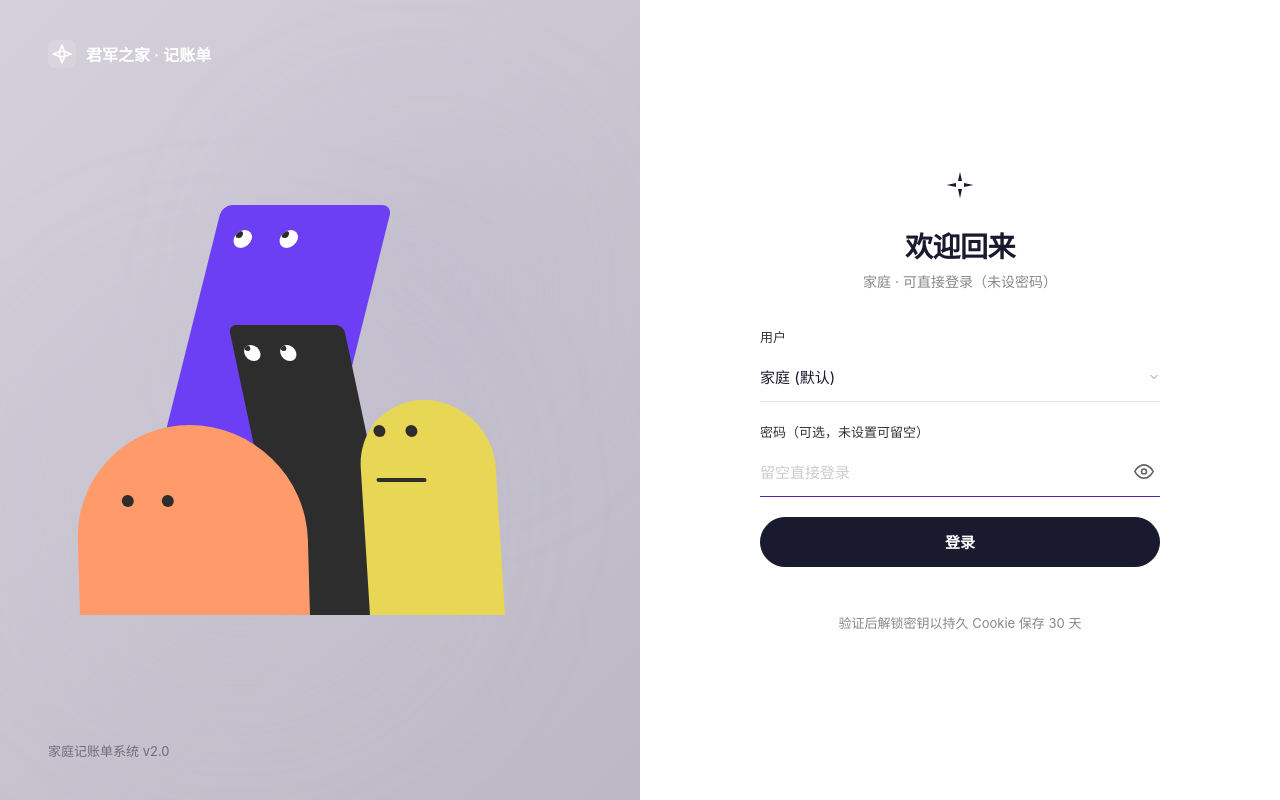
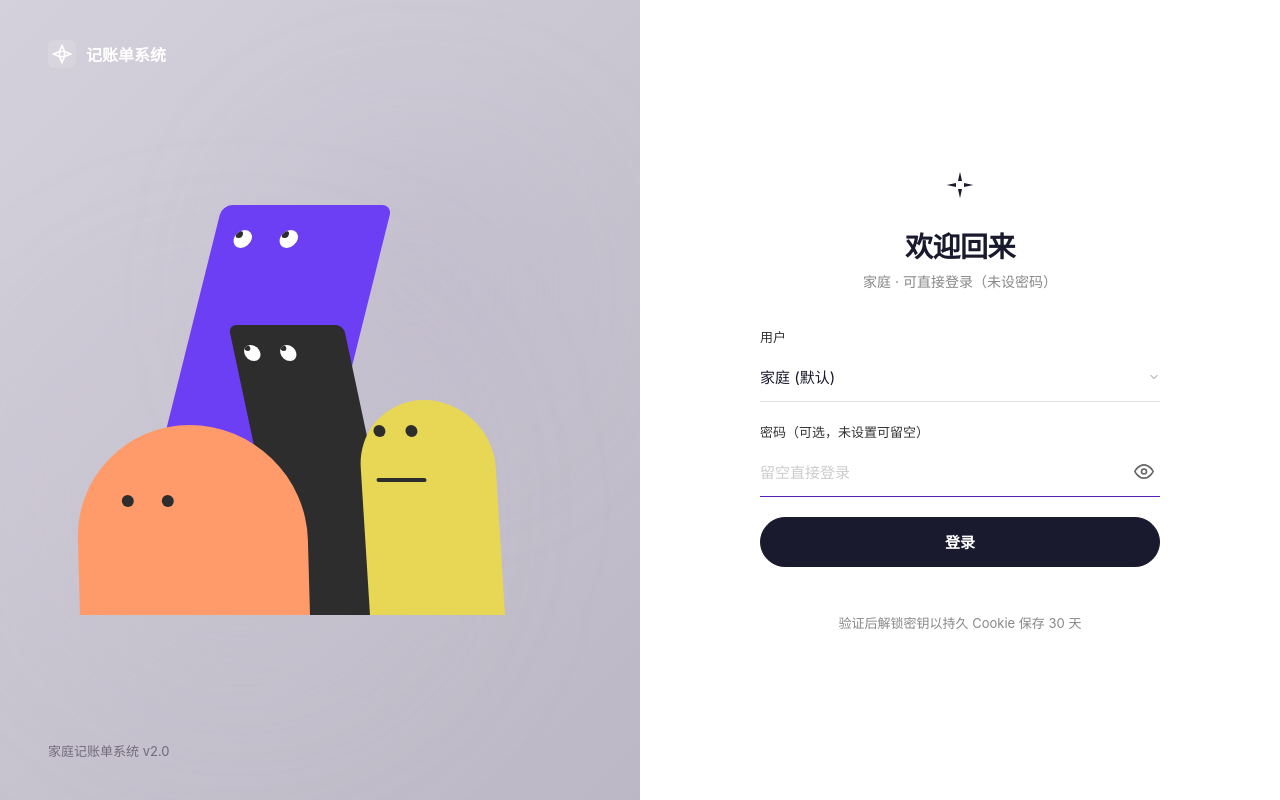
Before and after one commit to siruoren/family-web-budget, a Flask app: page /auth/user-login in a window 1280 px wide. Run offline with Flask 3, Linux system fonts and the light colour scheme; parts of the project's set-up code (start-up, migrations or seed data) failed here and were passed over; some libraries are stand-ins or nearby versions.

Commit message:
chore: 修改登录页标题和品牌名称为记账单系统
将原有的"君军之家"相关标题和文字替换为更贴合项目的"记账单系统"，优化页面展示的项目名称一致性。

```diff
--- a/app/templates/auth/animated_login.html
+++ b/app/templates/auth/animated_login.html
@@ -4,7 +4,7 @@
   <meta charset="UTF-8" />
   <meta name="viewport" content="width=device-width, initial-scale=1.0, viewport-fit=cover" />
   <meta name="csrf-token" content="{{ csrf_token() }}" />
-  <title>君军之家 · 登录</title>
+  <title>记账单系统 · 登录</title>
   <link rel="stylesheet" href="{{ url_for('static', filename='css/animated_login.css') }}" />
 </head>
 <body>
@@ -28,7 +28,7 @@
           <path d="M2 12L9 9V15L2 12Z" />
           <path d="M22 12L15 15V9L22 12Z" />
         </svg>
-        <span>君军之家 · 记账单</span>
+        <span>记账单系统</span>
       </div>
 
       <div class="characters-wrapper">
```
